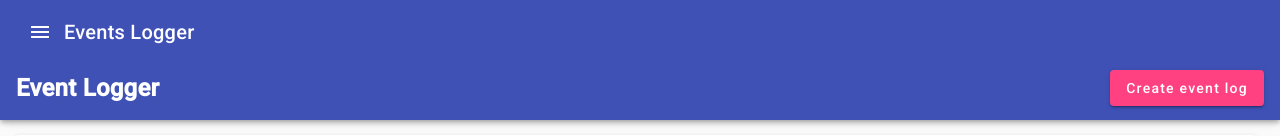
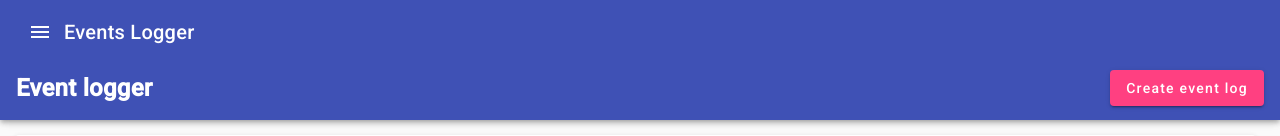
Before and after one commit to matheus-sb/events-logger, an Angular app: page /event-logger in a window 1280 px wide. Shown: the top 136 px of the page. Built offline with nearby package versions, Linux system fonts and the light colour scheme.

Commit message:
Fixed date format and removed unused code

```diff
--- a/src/app/event-logger/event-logger-filter/event-logger-filter.component.ts
+++ b/src/app/event-logger/event-logger-filter/event-logger-filter.component.ts
@@ -36,7 +36,6 @@ export class EventLoggerFilterComponent implements OnInit {
   ) { }
 
   ngOnInit() {
-    console.log("passou aqui")
     this.projectService.refreshProjects();
     this.crewManagerService.refreshCrewManagers();
     this.workerService.refreshWorkers();
--- a/src/app/event-logger/event-logger.component.html
+++ b/src/app/event-logger/event-logger.component.html
@@ -1,5 +1,5 @@
 <mat-toolbar color="primary" class="mat-elevation-z4">
-    <span class="text-2xl font-semibold">Event Logger</span>
+    <span class="text-2xl font-semibold">Event logger</span>
     <button *ngIf="!isHandset" mat-raised-button color="accent" class="ml-auto"  (click)="onCreateOrEditEventLog()">
       Create event log
     </button>
@@ -33,7 +33,7 @@
       <mat-list-item>
         <span matListItemTitle>Project: {{item.projectName}}</span>
         <span matListItemLine><span class="mr-2">manager: {{item.crewManagerName}}</span> Worker: {{item.workerName}}</span>
-        <span matListItemLine><span class="mr-2">Id: {{item.id}}</span>Date: {{item.date | date:'medium'}}</span>
+        <span matListItemLine><span class="mr-2">Id: {{item.id}}</span>Date: {{item.date | date:' M/d/yyyy H:mm'}}</span>
         <button class="!self-center" matListItemMeta [matMenuTriggerFor]="itemMenu" [matMenuTriggerData]="{ eventLog: item }">
           <mat-icon>
             more_vert
```
